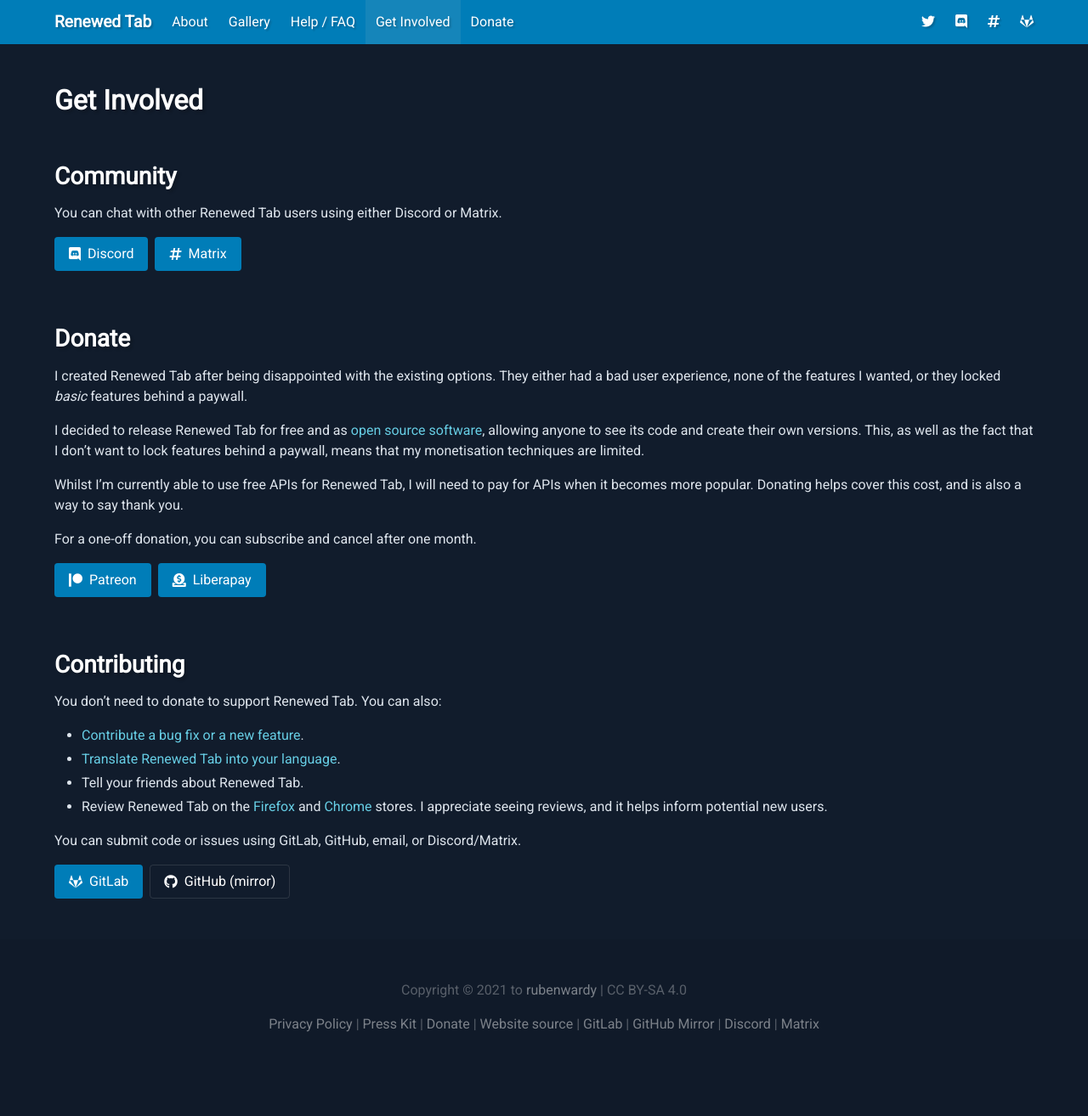
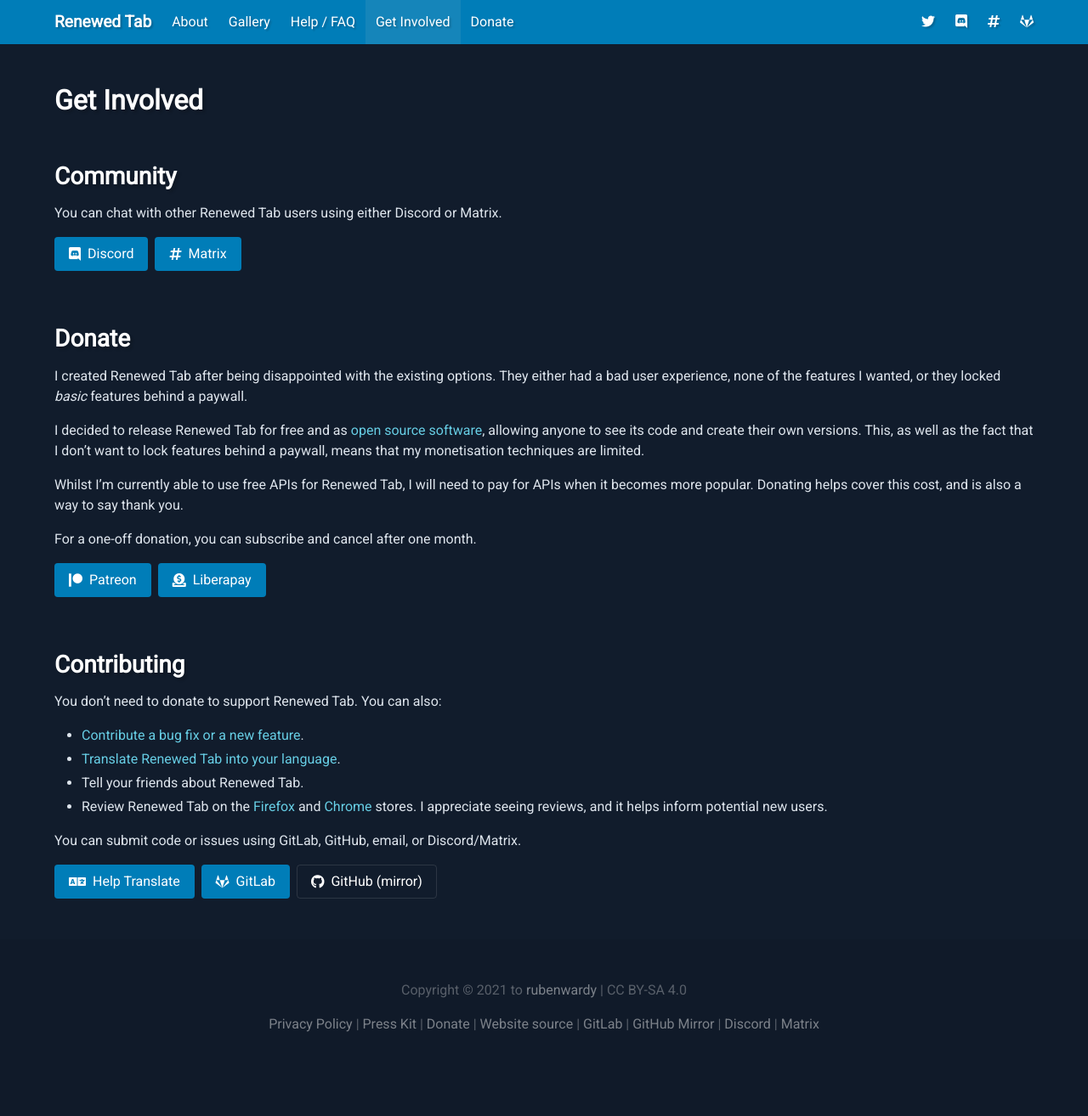
Before and after one commit to rubenwardy/renewedtab_website, a Jekyll site: the page built from get_involved.md, in a window 1280 px wide. Shown: the whole page at 85% size. Built offline with Jekyll 4.4.1, drawn with Linux system fonts in a browser that asks for light colours.

Commit message:
Add translate button to get involved

```diff
--- a/get_involved.md
+++ b/get_involved.md
@@ -61,7 +61,7 @@
 You can also:
 
 * [Contribute a bug fix or a new feature](https://gitlab.com/rubenwardy/renewedtab/).
-* [Translate Renewed Tab into your language](https://renewedtab.com/translations/).
+* [Translate Renewed Tab into your language](/translations/).
 * Tell your friends about Renewed Tab.
 * Review Renewed Tab on the [Firefox]({{ site.firefox }}&utm_content=review)
   and [Chrome]({{ site.chrome }}&utm_content=review) stores. I appreciate seeing
@@ -70,6 +70,10 @@
 You can submit code or issues using GitLab, GitHub, email, or Discord/Matrix.
 
 <div class="buttons">
+	<a href="/translations/" class="button is-primary">
+		<i class="fas fa-language mr-2"></i>
+		Help Translate
+	</a>
 	<a href="https://gitlab.com/rubenwardy/renewedtab" class="button is-primary">
 		<i class="fab fa-gitlab mr-2"></i>
 		GitLab
```
